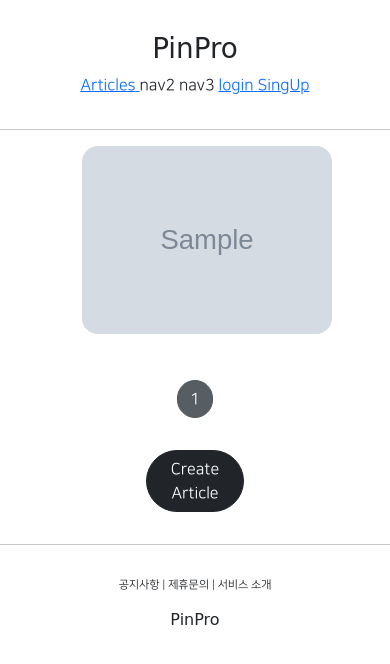
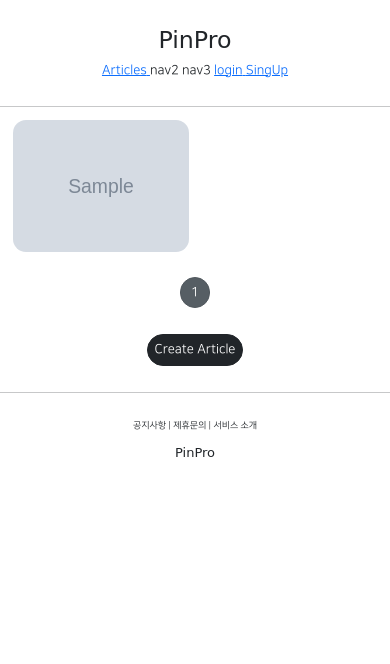
Before and after one commit to nstella67/djpinpro, a Django app: template articleapp/templates/articleapp/list.html in a window 390 px wide. Shown: the top 664 px of the page. Run offline with Django 4.2, Linux system fonts and the light colour scheme; the template is opened without the code that fills it: most values are stand-ins (such as "Sample title", 1, 10 or a date in 2020); grey boxes marked "Sample" are stand-in pictures; some libraries are stand-ins or nearby versions; some web fonts are replaced.

Commit message:
모바일 반응형

```diff
--- a/articleapp/templates/articleapp/list.html
+++ b/articleapp/templates/articleapp/list.html
@@ -2,10 +2,20 @@
 {% load static %}
 
 {% block content %}
-    <style>
+<style>
+    .container {
+        padding: 0;
+        margin: 0 auto;
+    }
+
+    .container a {
+        width: 45%;
+        max-width: 250px;
+    }
+
     .container div {
-        width: 250px;
-        background-color: antiquewhite;
+        {#width: 250px;#}
+        {#background-color: antiquewhite;#}
         display: flex;
         justify-content: center;
         align-items: center;
@@ -16,7 +26,7 @@
         width: 100%;
         border-radius: 1rem;
      }
-    </style>
+</style>
 
     {% if article_list %}
     <div class="container">
@@ -38,7 +48,7 @@
     {% include 'snippets/pagination.html' with page_obj=page_obj %}
 
     <div style="text-align: center;">
-        <a href="{% url 'articleapp:create' %}" class="btn btn-dark rounded-pill col-3 mt-3 mb-3">
+        <a href="{% url 'articleapp:create' %}" class="btn btn-dark rounded-pill mt-3 mb-3 px-2">
             Create Article
         </a>
     </div>
--- a/static/base.css
+++ b/static/base.css
@@ -15,3 +15,9 @@
     text-align: center;
     margin: 2rem 0;
 }
+
+@media screen and (max-width: 500px) {
+    html {
+        font-size: 13px;
+    }
+}
--- a/static/js/magicgrid.js
+++ b/static/js/magicgrid.js
@@ -288,7 +288,7 @@ MagicGrid.prototype.listen = function listen () {
 let magicGrid = new MagicGrid({
     container: '.container',
     animate: true,
-    gutter: 30,
+    gutter: 12,
     static: true,
     useMin: true
 });
--- a/templates/head.html
+++ b/templates/head.html
@@ -2,6 +2,7 @@
 
 <head>
     <meta charset="UTF-8">
+    <meta name="viewport" content="width=device-width, initial-scale=1, shrink-to-fit=no">
     <title>Title</title>
 
     {# BOOTSTRAP LINK #}
```
